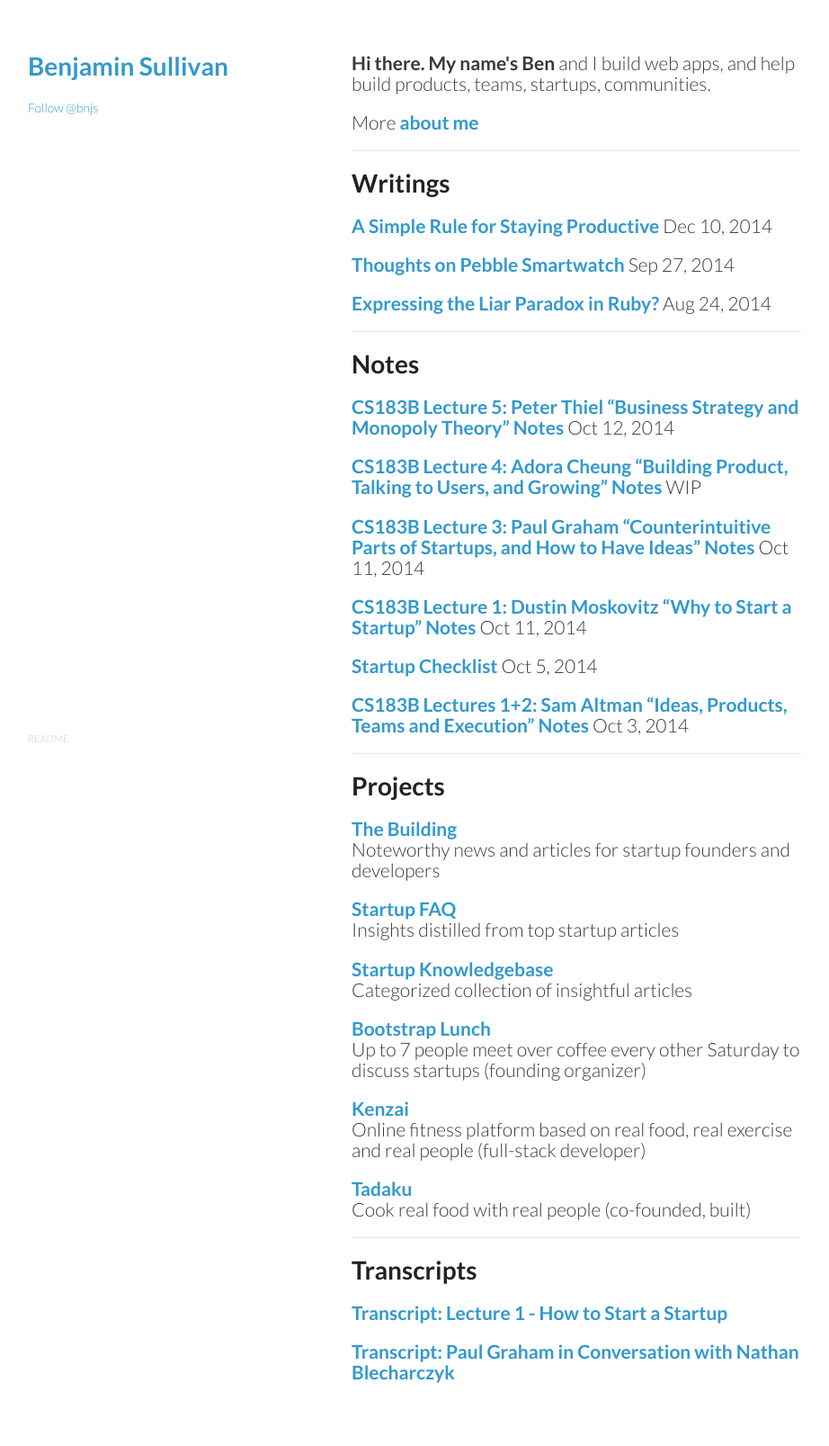
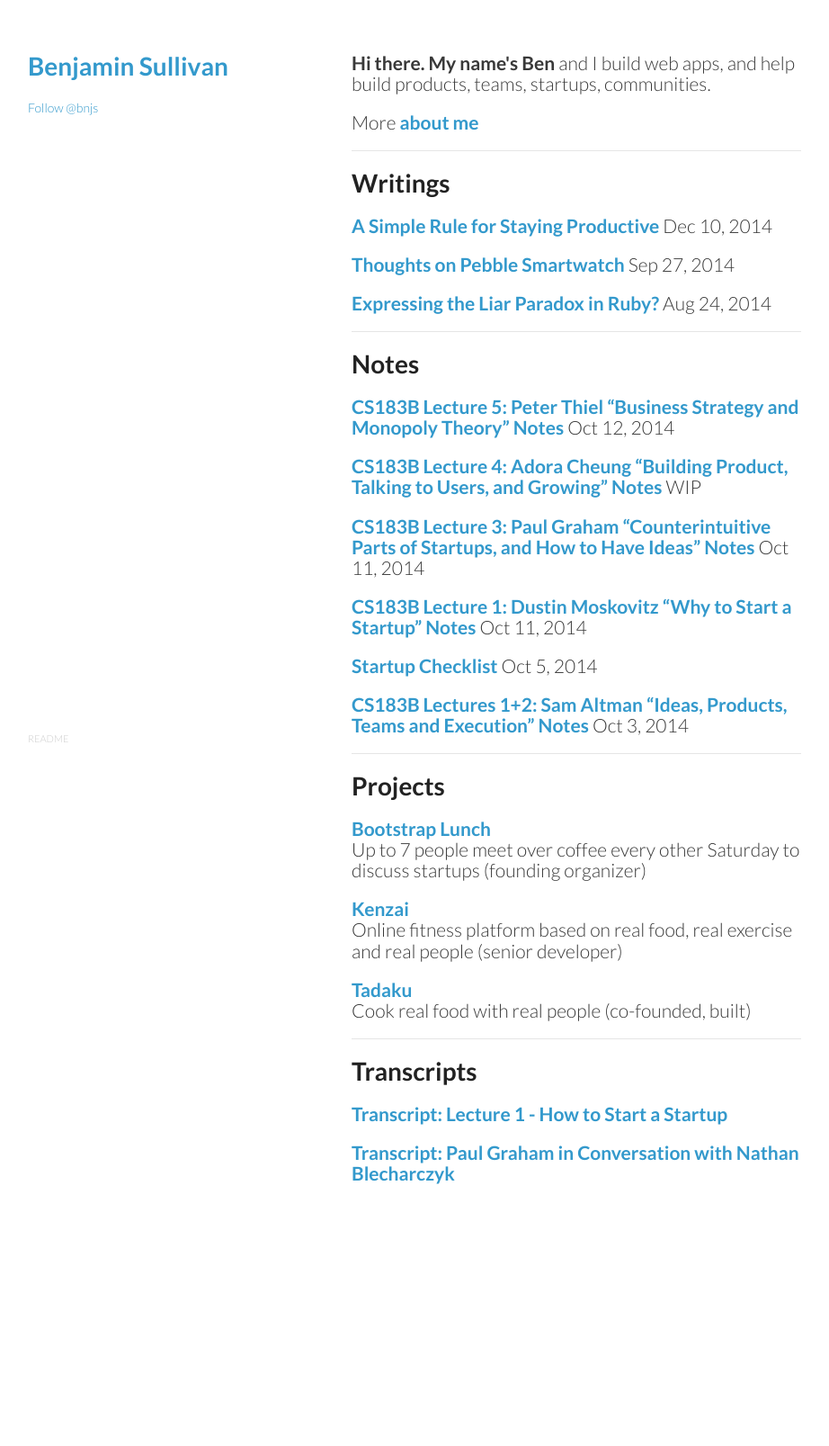
Before and after one commit to bnjs/bnjs.github.io, a Jekyll site: the page built from index.md, in a window 1280 px wide. Shown: the whole page at 90% size, without its empty margins (179-1101 px from the left). Built offline with Jekyll 4.4.1, drawn with Linux system fonts in a browser that asks for light colours; nearby versions of some CDN libraries; comment, search, counter and statistics services are not loaded; after the commit the page ends 1385 px from its top, so only the background shows below that.

Commit message:
Update index and about-me

```diff
--- a/index.md
+++ b/index.md
@@ -50,25 +50,7 @@ title: Benjamin Sullivan
 # Projects
 
 <h2>
-  <a href="http://www.thebuilding.io" target="_blank">The Building</a>
-  <br/>
-  <span class="lowkey">Noteworthy news and articles for startup founders and developers</span>
-</h2>
-
-<h2>
-  <a href="/startup-faq">Startup FAQ</a>
-  <br/>
-  <span class="lowkey">Insights distilled from top startup articles</span>
-</h2>
-
-<h2>
-  <a href="/startup-knowledgebase">Startup Knowledgebase</a>
-  <br/>
-  <span class="lowkey">Categorized collection of insightful articles</span>
-</h2>
-
-<h2>
-  <a href="http://www.meetup.com/LeanStartupTokyo/" target="_blank">Bootstrap Lunch</a>
+  <a href="http://www.meetup.com/tokyo-startup-circle/" target="_blank">Bootstrap Lunch</a>
   <br/>
   <span class="lowkey">Up to 7 people meet over coffee every other Saturday to discuss startups (founding organizer)</span>
 </h2>
@@ -76,7 +58,7 @@ title: Benjamin Sullivan
 <h2>
   <a href="https://kenzai.me" target="_blank">Kenzai</a>
   <br/>
-  <span class="lowkey">Online fitness platform based on real food, real exercise and real people (full-stack developer)</span>
+  <span class="lowkey">Online fitness platform based on real food, real exercise and real people (senior developer)</span>
 </h2>
 
 <h2>
```
Also changed, not shown: pages/about-me.md (+1 -1 lines).
